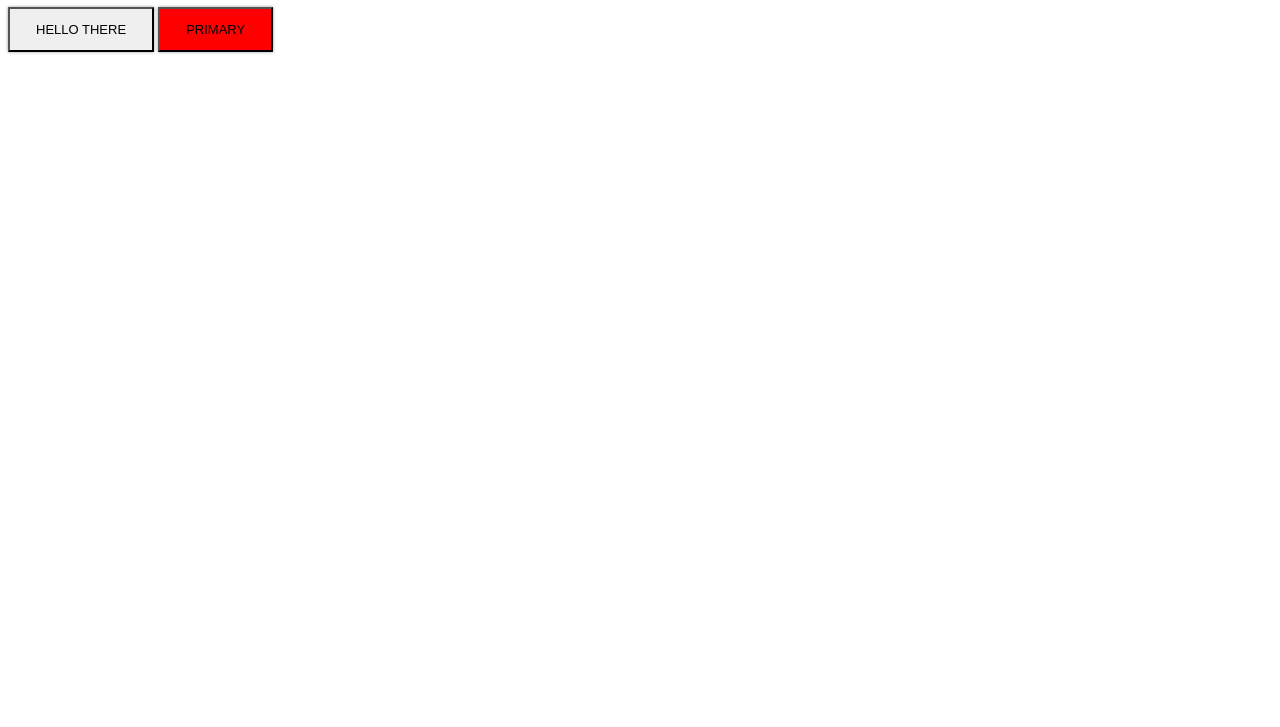
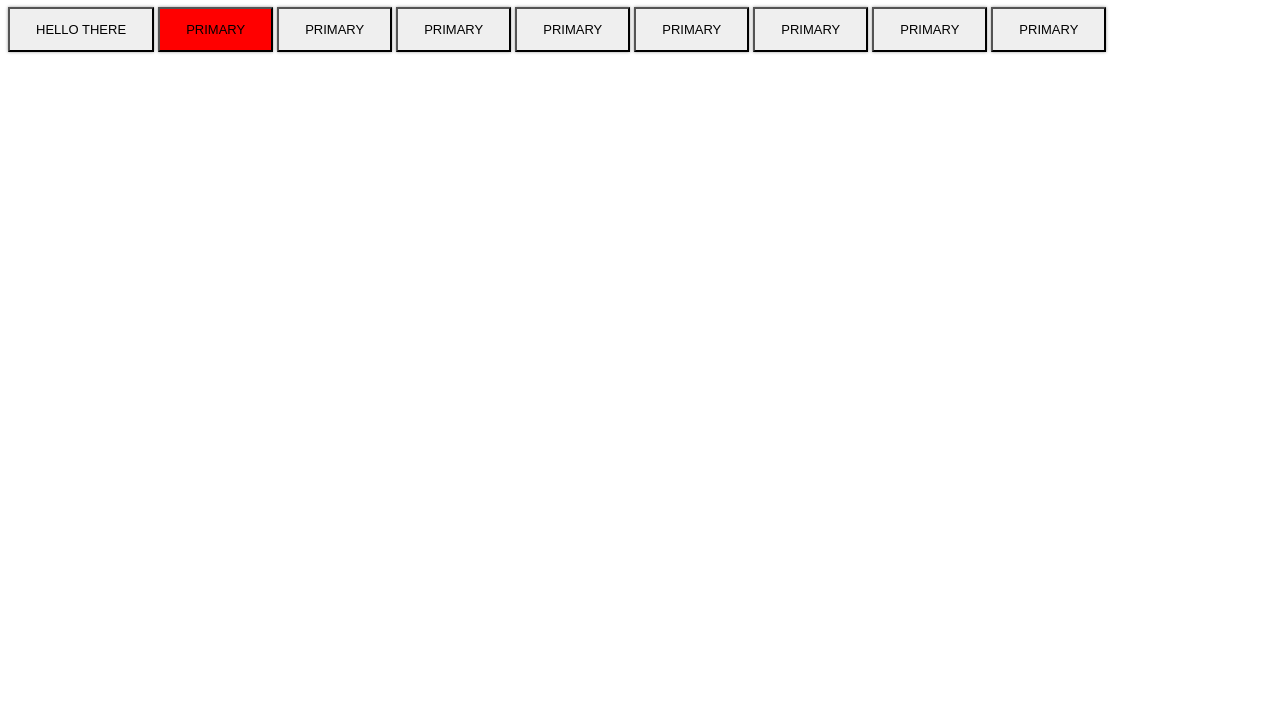
Before and after one commit to Goldinteractive/ui-buttons, a plain HTML site: page index.html in a window 1280 px wide. Shown: the part 73-800 px from the top of the page. Drawn offline with Linux system fonts and the light colour scheme.

Commit message:
Update index.html

```diff
--- a/index.html
+++ b/index.html
@@ -7,5 +7,12 @@
 		<h1>Buttons</h1>
 	<button class="btn">Hello there</button>
 	<button class="btn primary">primary</button>
+	<button class="btn small">primary</button>
+	<button class="btn large">primary</button>
+	<button class="btn huge">primary</button>
+	<button class="btn small circle">primary</button>
+	<button class="btn circle">primary</button>
+	<button class="btn large circle">primary</button>
+	<button class="btn huge circle">primary</button>
 	</body>
 </html>
```
